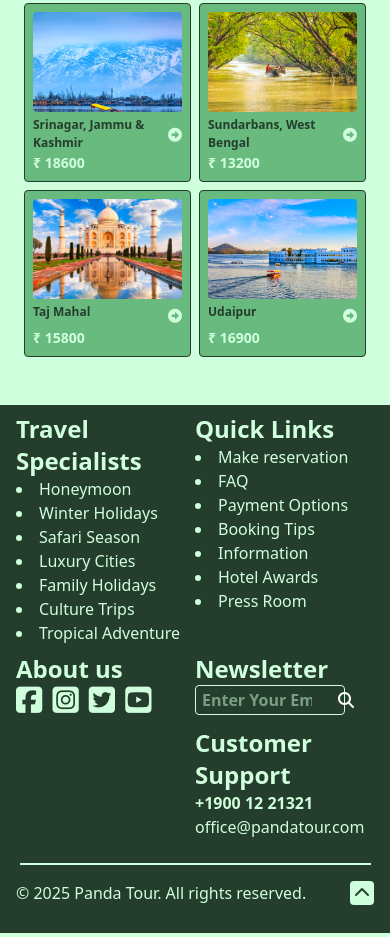
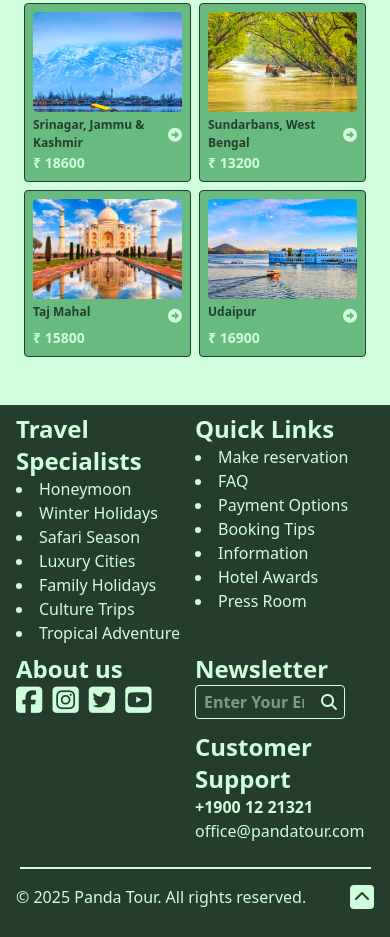
Before and after one commit to DeepanshuShuklaOfficial/College_project, a plain HTML site: page explore.html in a window 390 px wide. Shown: the part 3447-4384 px from the top of the page. Drawn offline with nearby package versions, Linux system fonts and the light colour scheme.

Commit message:
footer margin fix

```diff
--- a/explore.html
+++ b/explore.html
@@ -198,12 +198,17 @@
 
       <div class="order-4 md:order-none">
         <h1 class="font-extrabold text-2xl">Newsletter</h1>
-        <div class="relative">
+        <div class="relative w-[150px] md:w-[250px]">
           <input
-            class="w-[150px] md:w-[250px] pr-8 pl-1.5 py-0.5 border text-[#cfffdc] font-bold border-[#cfffdc] rounded outline-none focus:ring-2 focus:ring-[#68BA7F]"
-            type="text" placeholder="Enter Your Email...">
-          <i class="fa-solid fa-magnifying-glass absolute right-5 md:right-10 top-1/2 transform -translate-y-1/2 text-white"></i>
+            class="w-full pr-10 pl-2 py-1 border text-[#cfffdc] font-bold border-[#cfffdc] rounded outline-none focus:ring-2 focus:ring-[#68BA7F] bg-transparent"
+            type="text"
+            placeholder="Enter Your Email..."
+          >
+          <i
+            class="fa-solid fa-magnifying-glass absolute right-2 top-1/2 transform -translate-y-1/2 text-[#cfffdc]"
+          ></i>
         </div>
+
         <h1 class="font-extrabold text-2xl mt-3">Customer Support</h1>
         <strong>+1900 12 21321</strong>
         <p>office@pandatour.com</p>
@@ -216,8 +221,8 @@
       <div>
         <p>&copy; 2025 Panda Tour. All rights reserved.</p>
       </div>
-      <div class="cursor-pointer" onclick="scrollToTop()""><i class="rounded bg dark4 p-1 fa-solid
-        fa-chevron-up"></i></div>
+      <div class="cursor-pointer" onclick="scrollToTop()""><i class=" rounded bg dark4 p-1 fa-solid fa-chevron-up"></i>
+      </div>
     </div>
 
 
```
Also changed, not shown: card.html (+13 -8 lines), index.html (+8 -4 lines), notfound.html (+13 -8 lines), output.css.
